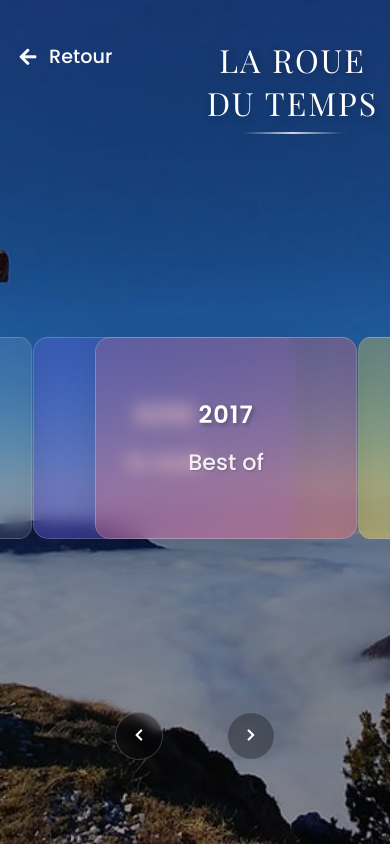
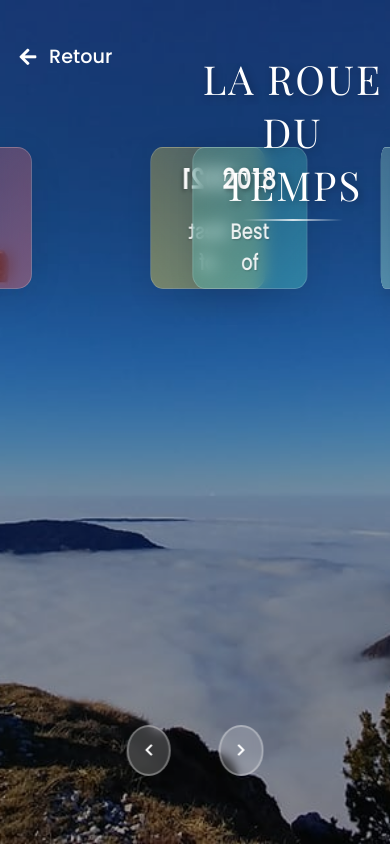
Before and after one commit to mikelum38/hiking-gallery, a Flask app: page /years in a window 390 px wide. Run offline with Flask 3, Linux system fonts and the light colour scheme; some libraries are stand-ins or nearby versions; some web fonts are replaced.

Commit message:
corrections mobile

```diff
--- a/templates/years.html
+++ b/templates/years.html
@@ -279,56 +279,43 @@
         }
 
         @media (max-width: 768px) {
-            .wheel-container {
-                width: 600px;
-                height: 500px;
-                transform: scale(0.8);
-                margin-top: -30px;
+            .main-title {
+                font-size: 2.5rem;
+                top: 3%;
+            }
+
+            .wheel {
+                width: 300px;
+                height: 300px;
             }
 
             .year-link {
-                width: 200px;
-                height: 140px;
-                transform: translate(-50%, -50%) rotateY(calc(var(--i) * 45deg)) translateZ(300px);
+                width: 100px;
+                height: 100px;
             }
 
-            .year-card h2 {
-                font-size: 1.5rem;
-            }
-
-            .controls {
-                bottom: 4rem;
+            .year-card {
+                width: 90px;
+                height: 90px;
+                font-size: 1.2rem;
             }
         }
 
         @media (max-width: 480px) {
-            body {
-                position: fixed;
-                width: 100%;
-                top: 0;
-                left: 0;
+            .wheel {
+                width: 280px;
+                height: 280px;
             }
 
-            .wheel-container {
-                transform: scale(0.35);
+            .year-link {
+                width: 90px;
+                height: 90px;
             }
 
-            .controls {
-                position: absolute;
-                bottom: 10%;
-                gap: 4rem;
-                z-index: 100;
-            }
-
-            .control-btn {
-                background: rgba(0, 0, 0, 0.3);
-                border: 1px solid rgba(255, 255, 255, 0.2);
-                border-radius: 50%;
-                width: 3rem;
-                height: 3rem;
-                display: flex;
-                align-items: center;
-                justify-content: center;
+            .year-card {
+                width: 80px;
+                height: 80px;
+                font-size: 1.1rem;
             }
         }
 
```
Also changed, not shown: templates/mountain_animals.html (+30 -5 lines).
